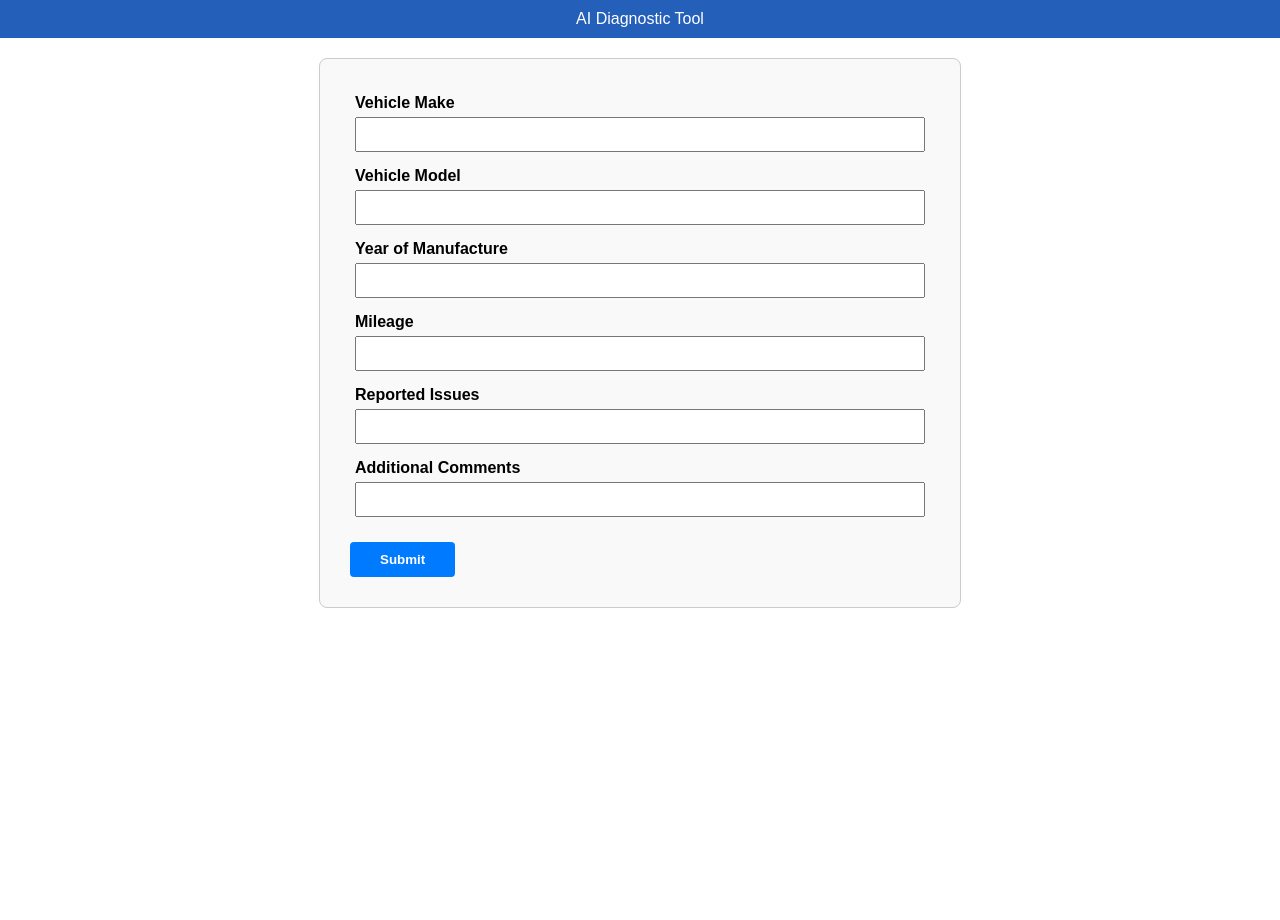
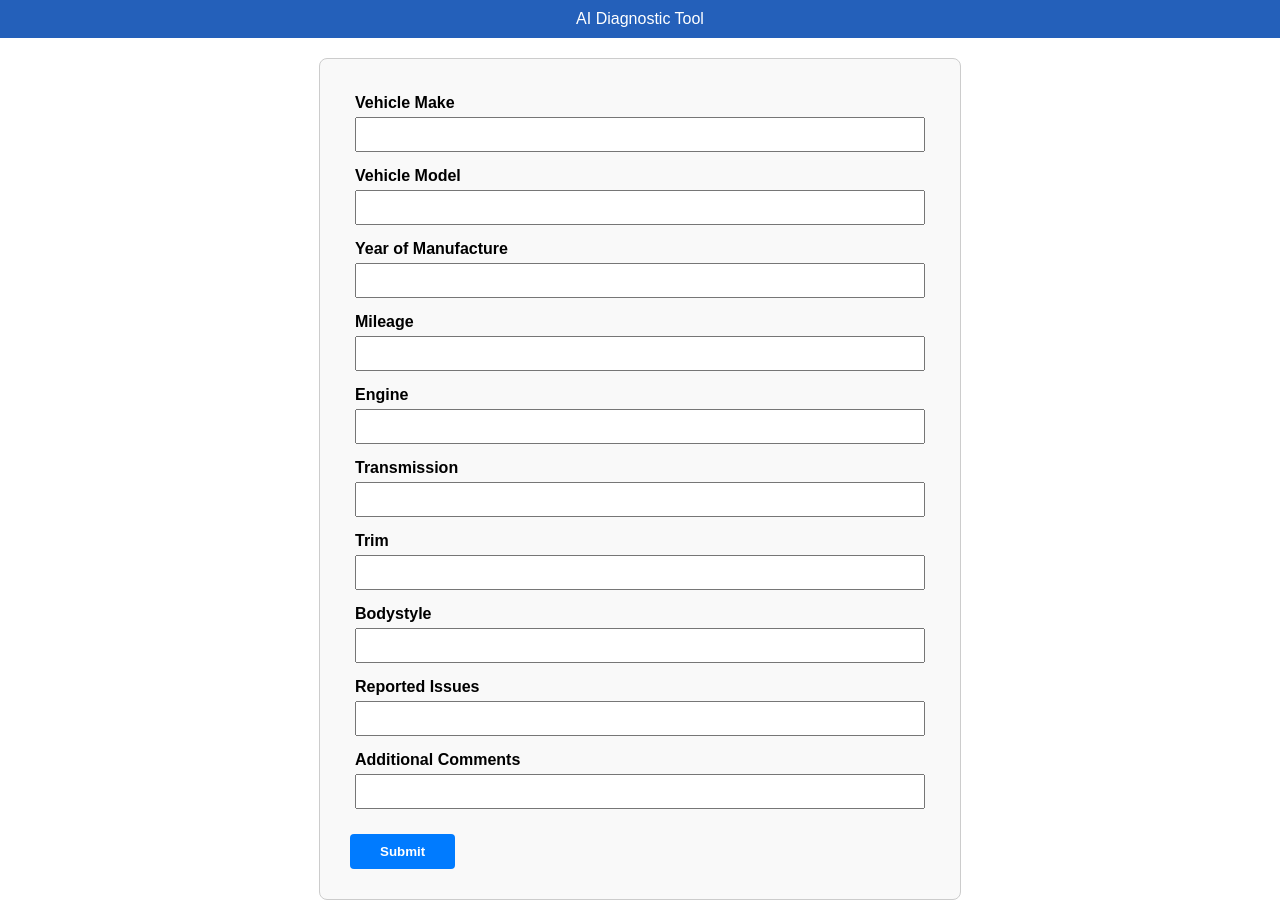
Before and after one commit to SWE-Practicum-AI-Diagnostic-Tool/SWE-Practicum-AI-Diagnostic-Tool, a Vue app: page /form in a window 1280 px wide. Before the commit the page ends 800 px from the top, so only its background shows below. Built offline with nearby package versions, Linux system fonts and the light colour scheme.

Commit message:
Added a few more sections to the form and changed the title of the webpage to CarPilot.

```diff
--- a/index.html
+++ b/index.html
@@ -4,7 +4,7 @@
     <meta charset="UTF-8">
     <link rel="icon" href="/favicon.ico">
     <meta name="viewport" content="width=device-width, initial-scale=1.0">
-    <title>Vite App</title>
+    <title>CarPilot</title>
   </head>
   <body>
     <div id="app"></div>
--- a/src/components/Form.vue
+++ b/src/components/Form.vue
@@ -15,6 +15,14 @@ import FormSection from './FormSection.vue'
       <FormSection title="Year of Manufacture" required />
       <!-- Mileage -->
       <FormSection title="Mileage" required />
+      <!-- Engine -->
+      <FormSection title="Engine" />
+      <!-- Transmission -->
+      <FormSection title="Transmission" />
+      <!-- Trim -->
+      <FormSection title="Trim" />
+      <!-- Bodystyle -->
+      <FormSection title="Bodystyle" />
       <!-- Reported Issues -->
       <FormSection title="Reported Issues" required />
       <!-- Additional Comments -->
```
